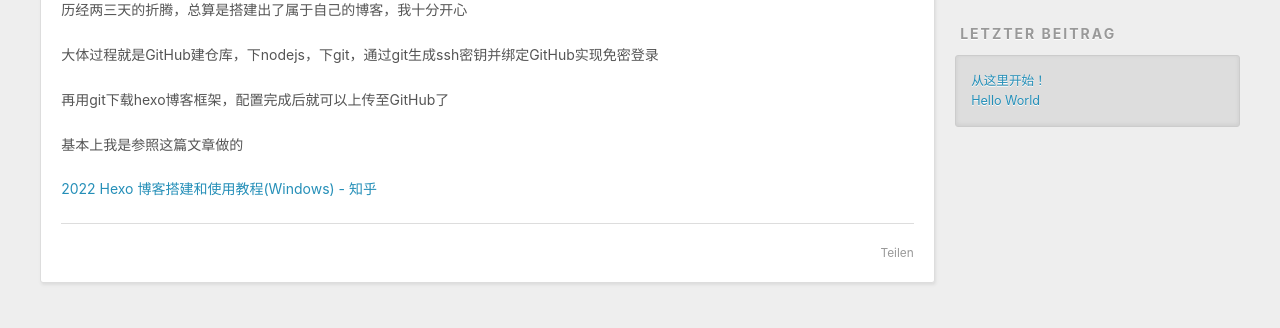
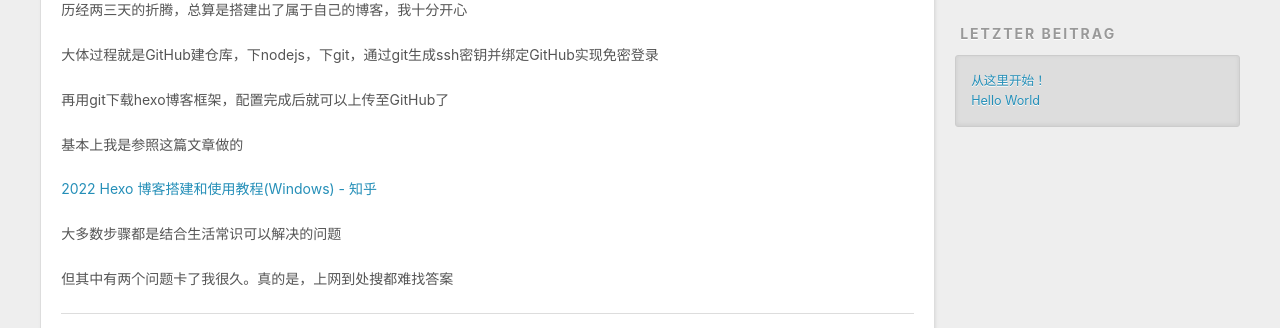
Before and after one commit to Red-Ice-DRHi/Red-Ice-DRHi.github.io, a plain HTML site: page index.html in a window 1280 px wide. Shown: the part 454-782 px from the top of the page. Drawn offline with Linux system fonts and the light colour scheme.

Commit message:
Site updated: 2024-10-23 20:20:48

```diff
--- a/index.html
+++ b/index.html
@@ -102,6 +102,8 @@
 <p>再用git下载hexo博客框架，配置完成后就可以上传至GitHub了</p>
 <p>基本上我是参照这篇文章做的</p>
 <p><a target="_blank" rel="noopener" href="https://zhuanlan.zhihu.com/p/547520780"><a target="_blank" rel="noopener" href="https://zhuanlan.zhihu.com/p/547520780">2022 Hexo 博客搭建和使用教程(Windows) - 知乎</a></a></p>
+<p>大多数步骤都是结合生活常识可以解决的问题</p>
+<p>但其中有两个问题卡了我很久。真的是，上网到处搜都难找答案</p>
 
 
     </div>
```
Also changed, not shown: 2024/10/22/start-here/index.html (+5 -3 lines).
